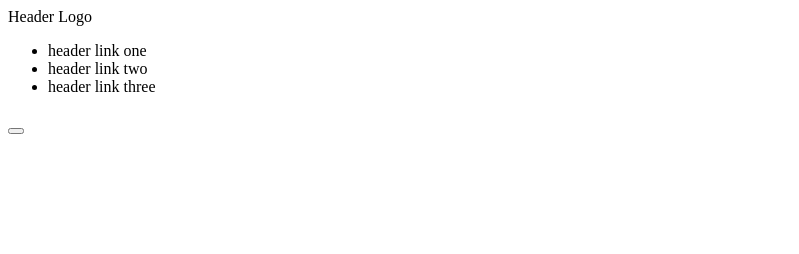
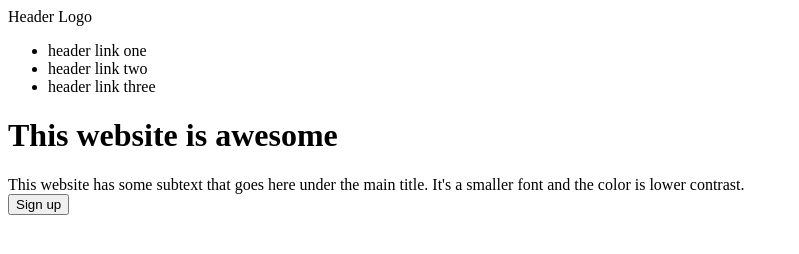
Before and after one commit to Rshibuya99/Landing-Page, a plain HTML site: page index.html in a window 1280 px wide. Shown: the whole page, without its empty margins (0-799 px from the left). Drawn offline with Linux system fonts and the light colour scheme.

Commit message:
fill content for top section area in index.html

```diff
--- a/index.html
+++ b/index.html
@@ -17,9 +17,11 @@
         </nav>
         <div class="head-container">
             <div class="inside-left">
-                <h1></h1>
-                <div></div>
-                <button></button>
+                <h1>This website is awesome</h1>
+                <div>
+                    This website has some subtext that goes here under the main title. It's a smaller font and the color is lower contrast.
+                </div>
+                <button> Sign up</button>
             </div>
             <img>
         </div>
```
